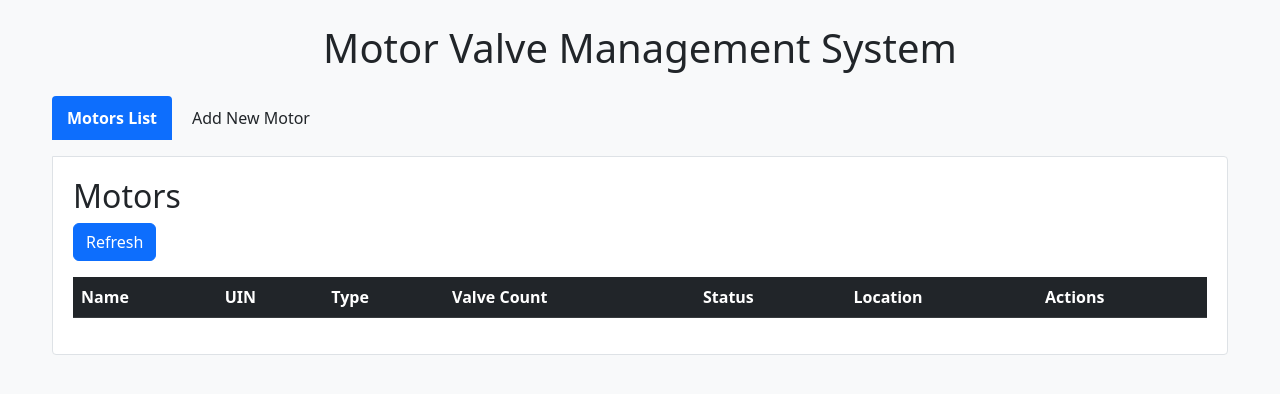
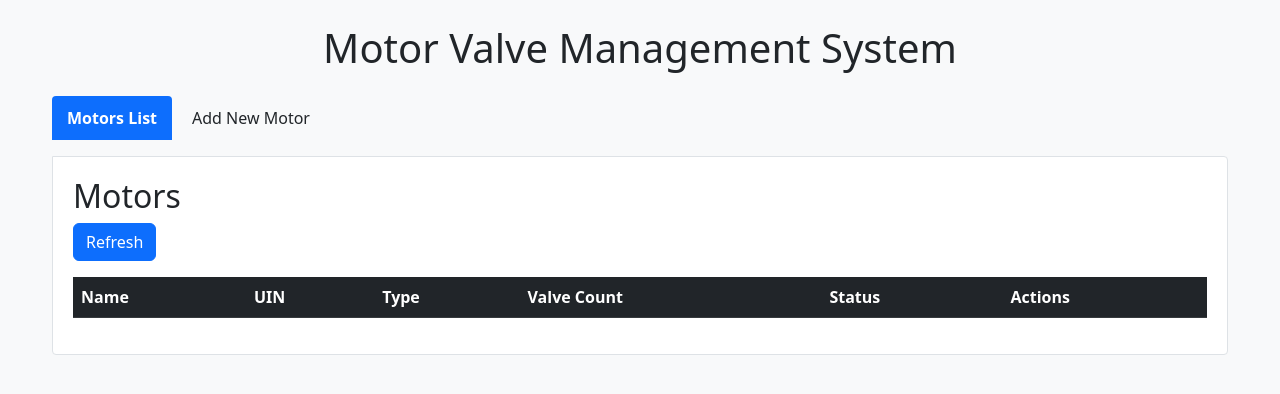
Before and after one commit to Jithin-janardhanan/Farm-management, a Django app: template motors/templates/motor_managment.html in a window 1280 px wide. Shown: the top 394 px of the page. Run offline with Django 3.2, Linux system fonts and the light colour scheme; the template is opened without the code that fills it, so the values that code supplies are empty; some libraries are stand-ins or nearby versions.

Commit message:
motor CRDD completed

```diff
--- a/motors/serializers.py
+++ b/motors/serializers.py
@@ -30,7 +30,7 @@ class MotorSerializer(serializers.ModelSerializer):
 
     class Meta:
         model = Motor
-        fields = ['id', 'name', 'UIN', 'TYPE', 'VCOUNT', 'STATUS', 'LOCATION',
+        fields = ['id', 'name', 'UIN', 'TYPE', 'VCOUNT', 'STATUS',
                   'V1', 'V2', 'V3', 'V4', 'V5', 'V6', 'V7', 'V8', 'V9', 'V10',
                   'valves', 'created_at', 'updated_at']
         read_only_fields = ['id', 'created_at', 'updated_at']
--- a/motors/templates/motor_managment.html
+++ b/motors/templates/motor_managment.html
@@ -188,7 +188,6 @@
                             <th>Type</th>
                             <th>Valve Count</th>
                             <th>Status</th>
-                            <th>Location</th>
                             <th>Actions</th>
                         </tr>
                     </thead>
@@ -247,10 +246,6 @@
                                 <option value="Idle">Idle</option>
                             </select>
                         </div>
-                        <div class="col-md-3 mb-3">
-                            <label for="LOCATION" class="form-label">Location</label>
-                            <input type="text" class="form-control" id="LOCATION" name="LOCATION" required>
-                        </div>
                     </div>
                 </div>
 
@@ -281,7 +276,6 @@
                         <div class="mb-2"><strong>UIN:</strong> <span id="detailUIN"></span></div>
                         <div class="mb-2"><strong>Type:</strong> <span id="detailType"></span></div>
                         <div class="mb-2"><strong>Status:</strong> <span id="detailStatus"></span></div>
-                        <div class="mb-2"><strong>Location:</strong> <span id="detailLocation"></span></div>
                         <div class="mb-2"><strong>Created:</strong> <span id="detailCreated"></span></div>
                         <div class="mb-2"><strong>Last Updated:</strong> <span id="detailUpdated"></span></div>
                     </div>
@@ -373,7 +367,6 @@
                     TYPE: $('#TYPE').val(),
                     VCOUNT: parseInt($('#VCOUNT').val()),
                     STATUS: $('#STATUS').val(),
-                    LOCATION: $('#LOCATION').val(),
                     valves: [] // Initialize valves array
                 };
 
@@ -455,7 +448,7 @@
                             <td>${typeDisplay}</td>
                             <td>${motor.VCOUNT}</td>
                             <td><span class="status-badge ${statusClass}">${motor.STATUS}</span></td>
-                            <td>${motor.LOCATION}</td>
+
                             <td>
                                 <div class="action-buttons">
                                     <button class="btn btn-info btn-sm view-motor" data-id="${motor.id}">View</button>
@@ -497,7 +490,6 @@
                         $('#detailUIN').text(motor.UIN);
                         $('#detailType').text(motor.TYPE === 'REQ' ? 'Required' : 'Optional');
                         $('#detailStatus').text(motor.STATUS);
-                        $('#detailLocation').text(motor.LOCATION);
                         $('#detailCreated').text(new Date(motor.created_at).toLocaleString());
                         $('#detailUpdated').text(new Date(motor.updated_at).toLocaleString());
 
@@ -629,7 +621,6 @@
                         $('#TYPE').val(motor.TYPE);
                         $('#VCOUNT').val(motor.VCOUNT);
                         $('#STATUS').val(motor.STATUS);
-                        $('#LOCATION').val(motor.LOCATION);
 
                         // Update valve inputs
                         updateValveInputs();
```
Also changed, not shown: motors/models.py (+19 -2 lines), motors/urls.py (+5 -2 lines), motors/views.py (+2 -7 lines), motors/migrations/0002_valve_last_operated_at.py (added), motors/migrations/0003_remove_valve_last_operated_at.py (added), motors/migrations/0004_valve_last_operated_at_alter_valve_value.py (added), motors/migrations/0005_remove_motor_location.py (added).
